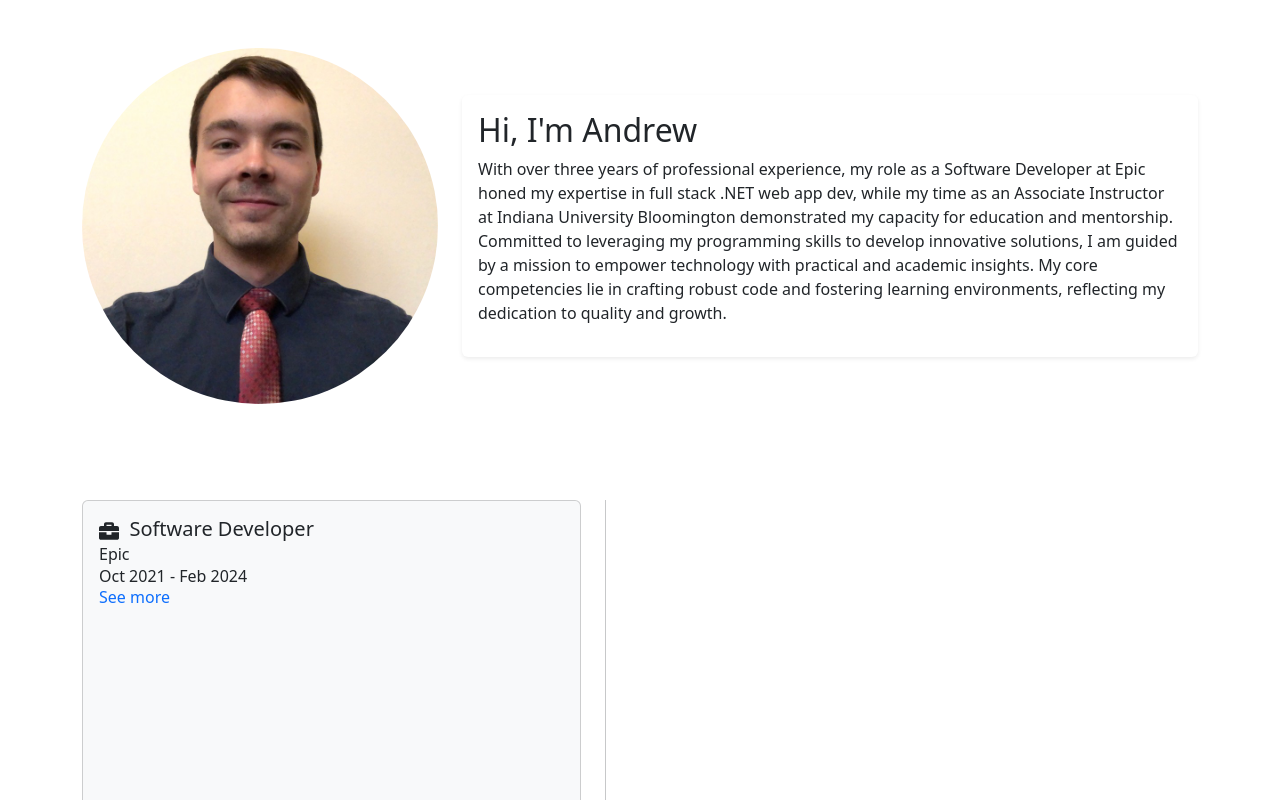
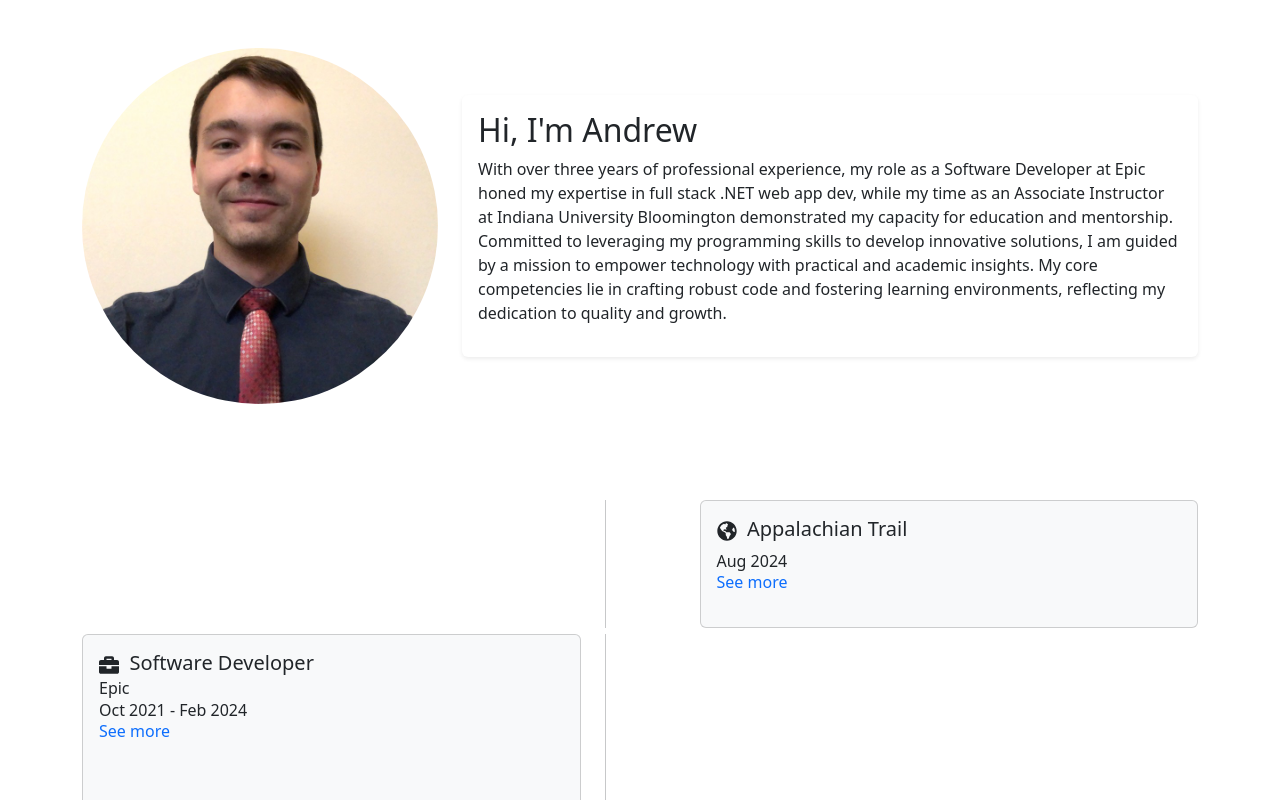
Before and after one commit to 14coruma/portfolio, a React (Vite) app: page / in a window 1280 px wide. Shown: the top 800 px of the page. Built offline with nearby package versions, Linux system fonts and the light colour scheme.

Commit message:
Add TimelineEvent for my hike

```diff
--- a/src/components/Timeline/TimelineData.tsx
+++ b/src/components/Timeline/TimelineData.tsx
@@ -2,6 +2,17 @@ import { FaBriefcase, FaGlobeAmericas, FaGraduationCap } from "react-icons/fa";
 import { TimelineEvent } from "./TimelineEvent";
 
 const TimelineData = [
+    new TimelineEvent(
+        "Appalachian Trail",
+        "",
+        "",
+        new Date(2024, 2),
+        new Date(2024, 7),
+        <p>Describe my hike</p>,
+        <FaGlobeAmericas/>,
+        false,
+        "light"
+    ),
     new TimelineEvent(
         "Software Developer",
         "Epic",
```
